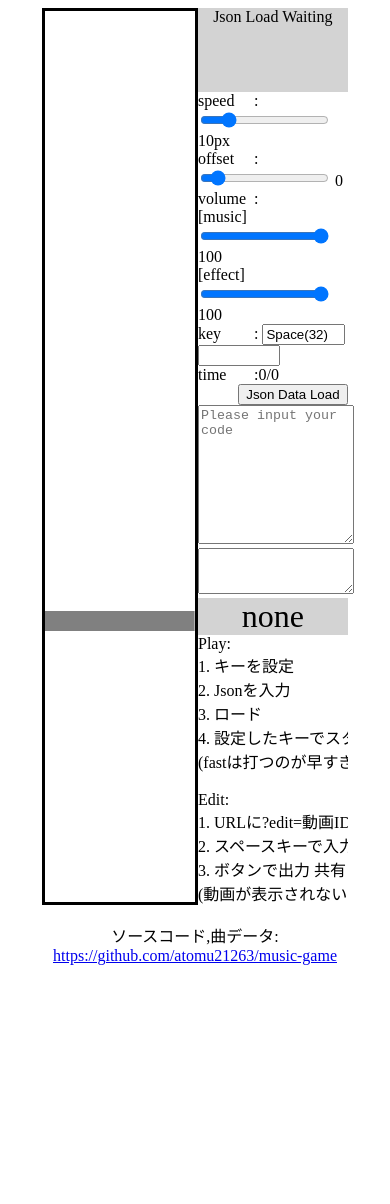
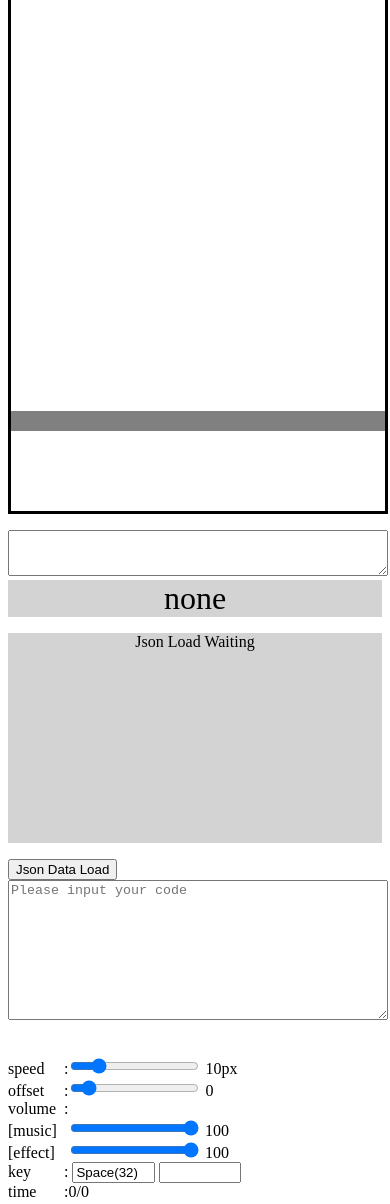
Before and after one commit to eringo216/music-game-4key, a plain HTML site: page index.html in a window 390 px wide. Shown: the top 1204 px of the page. Before the commit the page ends 973 px from the top, so only its background shows below. Drawn offline with Linux system fonts and the light colour scheme.

Commit message:
スマホで見やすいように変更

```diff
--- a/index.html
+++ b/index.html
@@ -3,6 +3,7 @@
 
 <head>
   <meta charset="utf-8">
+  <meta name="viewport" content="width=device-width,initial-scale=1">
   <title>music game</title>
   <style>
     .main {
@@ -29,6 +30,7 @@
     .youtube {
       aspect-ratio: 16 / 9 !important;
       width: 100%;
+      order: 1;
     }
 
     .youtube * {
@@ -37,6 +39,10 @@
       background-color: lightgray;
       text-align: center;
       display: block;
+    }
+
+    .configs {
+      order: 2;
     }
 
     .config {
@@ -48,8 +54,8 @@
       width: 10ch;
     }
 
-    .toRight {
-      float: right;
+    .jsons {
+      order: 3;
     }
 
     .jsonInput {
@@ -60,6 +66,11 @@
     .score {
       width: 100%;
       height: 3em;
+    }
+
+
+    .scores {
+      order: 4;
     }
 
     .hits {
@@ -74,11 +85,52 @@
       width: 100%;
       overflow-x: scroll;
       white-space: nowrap;
+      order: 5;
     }
 
     .source {
       text-align: center;
       justify-content: center;
+    }
+
+    /* スマホ */
+    @media screen and (max-width:480px) {
+      .main {
+        flex-flow: column;
+      }
+
+      .notesBox {
+        position: relative;
+        top: -200px;
+        width: 100%;
+        height: 700px;
+      }
+
+      .contents {
+        position: relative;
+        top: -200px;
+        width: 100%;
+        display: flex;
+        flex-flow: column;
+      }
+
+      .scores {
+        order: 1;
+      }
+
+      .youtube {
+        order: 2;
+      }
+
+      .jsons {
+        order: 3;
+      }
+
+      .configs {
+        order: 4;
+      }
+
+
     }
   </style>
 </head>
@@ -96,6 +148,7 @@
       <div class="youtube">
         <div id="youtubeEmbed"> Json Load Waiting</div>
       </div>
+      <p class="configs">
         <!-- コンフィグ -->
         <span class="config">speed</span>:<input type="range" min=1 max=50 id="speed" step=1 value=10>
         <span id="speedValue">10px</span><br>
@@ -114,14 +167,19 @@
         <input class="keyboard" id="keyboardB" type="text"><br>
 
         <span class="config">time</span>:<span id="videoTime">0/0</span>
+      </p>
+      <p class="jsons">
         <!-- ロード -->
-      <input class="toRight" type="button" id="jsonEdit" value="Json Data Load"><br>
+        <input type="button" id="jsonEdit" value="Json Data Load"><br>
         <!-- ノーツデータ -->
         <textarea class="jsonInput" id="jsonData" placeholder="Please input your code"></textarea><br>
+      </p>
       <!-- スコア -->
+      <p class="scores">
         <textarea class="score" id="score" readonly></textarea><br>
         <!-- ヒット -->
         <span class="hits" id="hits">none</span>
+      </p>
       <!-- ヘルプ -->
       <div class="help">
         Play:<br>
@@ -156,7 +214,7 @@
   // Play関連
   //// 前処理
   var data // jsonparse用
-  var isJsonLoaded = false // jsonロード
+  var isJsonLoaded = false
   //// 設定
   var keyCodeA = "Space"
   var keyCodeB = "Space"
```
Lines whose indentation alone changed are shown as unchanged.
